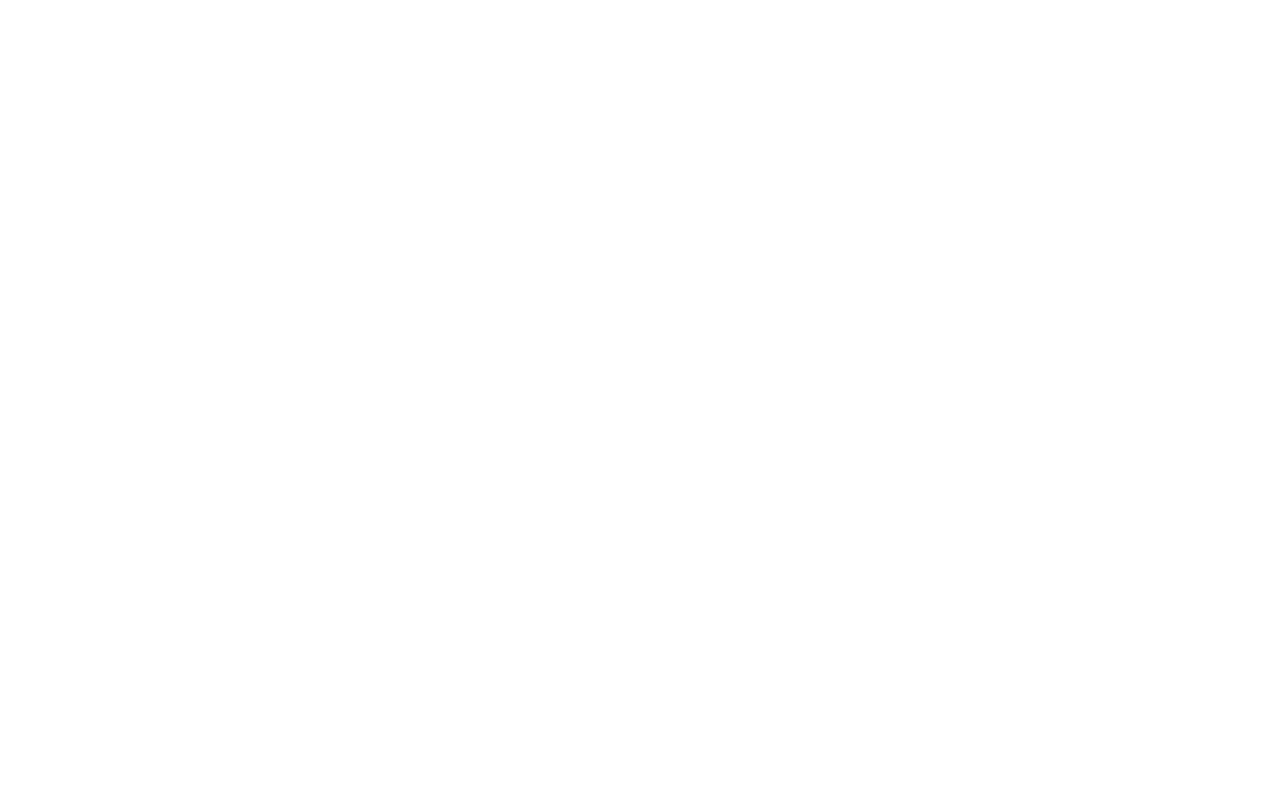
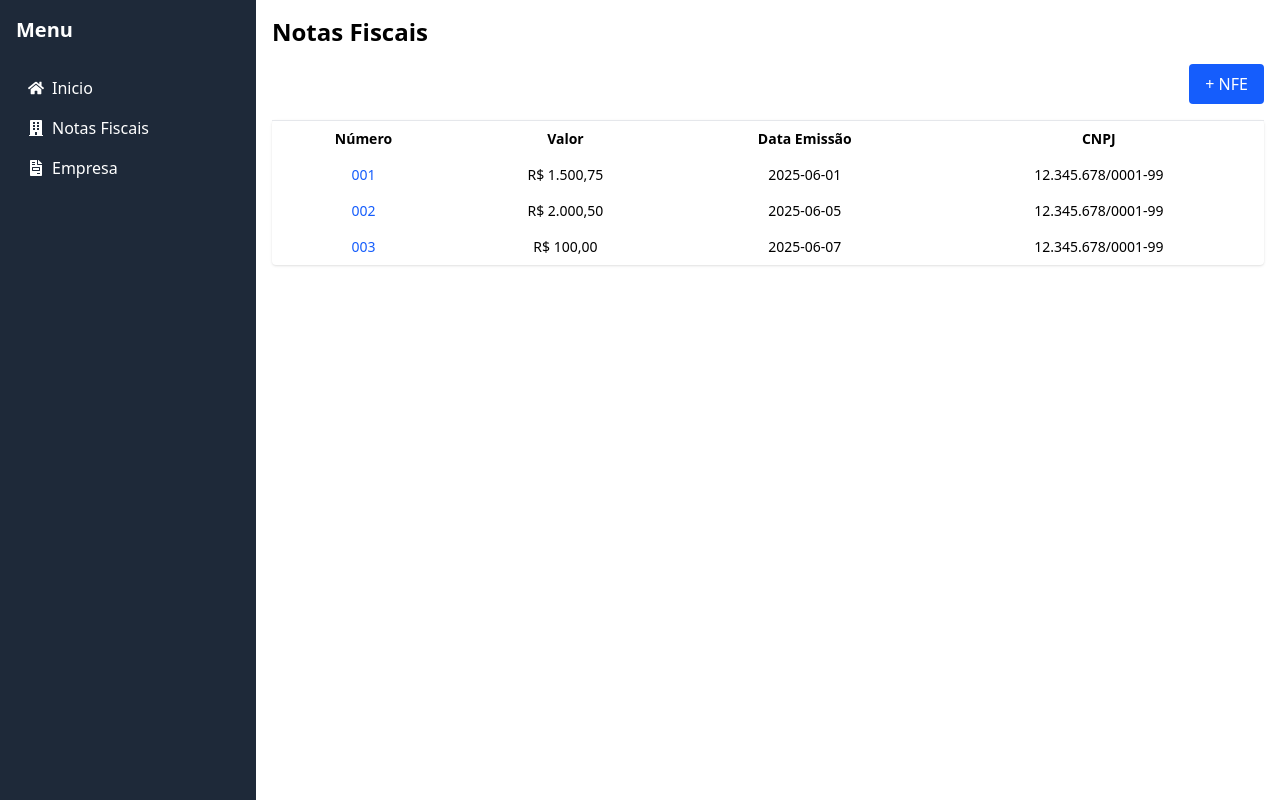
Before and after one commit to luizolivas/antecipacao-recebiveis, a React (Vite) app in the folder antecipacao-recebiveis-frontend/: page /lista-notas-fiscais in a window 1280 px wide. Before the commit this address had no page. Built offline with nearby package versions, Linux system fonts and the light colour scheme.

Commit message:
feat: implementa telas para listagem e criação de NFE

```diff
--- a/antecipacao-recebiveis-frontend/src/components/NfeCard.tsx
+++ b/antecipacao-recebiveis-frontend/src/components/NfeCard.tsx
@@ -1,13 +1,23 @@
-import { useState, type FunctionComponent } from "react";
+import { useEffect, useState, type FunctionComponent } from "react";
 import type { Nfe } from "../types/Nfe";
+import { useParams } from "react-router-dom";
 
 const NfeCard: FunctionComponent = () =>{
 
     const [nfe,setNfe] = useState<Nfe>({
+        id: 0,
         numero: '',
         valor: 0,
         dataVencimento: '',
     })
+
+    const { id } = useParams();
+
+    useEffect(() =>{
+        if(id) {
+
+        }
+    }, [id])
 
 
     const handleChange = (e: React.ChangeEvent<HTMLInputElement>) => {
@@ -55,7 +65,7 @@
             </div>
 
             <button className="mt-4 bg-blue-600 text-white px-4 py-2 rounded">
-                Salvar
+                {id ? 'Atualizar' : 'Salvar'}
             </button>
         </div>
     )
--- /dev/null
+++ b/antecipacao-recebiveis-frontend/src/components/NfeTable.tsx
@@ -0,0 +1,70 @@
+import { useNavigate } from "react-router-dom";
+
+const nfeList = [
+  {
+    id: 1,
+    numero: "001",
+    valor: 1500.75,
+    dataEmissao: "2025-06-01",
+    cnpjEmpresa: "12.345.678/0001-99",
+  },
+  {
+    id: 2,
+    numero: "002",
+    valor: 2000.5,
+    dataEmissao: "2025-06-05",
+    cnpjEmpresa: "12.345.678/0001-99",
+  },
+  {
+    id: 3,
+    numero: "003",
+    valor: 100.0,
+    dataEmissao: "2025-06-07",
+    cnpjEmpresa: "12.345.678/0001-99",
+  },
+];
+
+const NfeTable = () => {
+
+    const navigate = useNavigate();
+
+    const handleEdit = (id: number) => {
+        navigate(`/notas-fiscais/${id}/editar`);
+    };
+  return (
+    <table className="min-w-full bg-white rounded shadow border-t border-gray-200 text-sm">
+      <thead>
+        <tr>
+          <th className="text-center px-4 py-2">Número</th>
+          <th className="text-center px-4 py-2">Valor</th>
+          <th className="text-center px-4 py-2">Data Emissão</th>
+          <th className="text-center px-4 py-2">CNPJ</th>
+        </tr>
+      </thead>
+      <tbody>
+        {nfeList.map((item) => (
+          <tr key={item.id}>
+            <td className="text-center px-4 py-2">
+            <button
+                onClick={() => handleEdit(item.id)}
+                className="text-blue-600 font-medium hover:underline cursor-pointer"
+            >
+                {item.numero}
+            </button>
+            </td>
+            <td className="text-center px-4 py-2">
+              {item.valor.toLocaleString("pt-BR", {
+                style: "currency",
+                currency: "BRL",
+              })}
+            </td>
+            <td className="text-center px-4 py-2">{item.dataEmissao}</td>
+            <td className="text-center px-4 py-2">{item.cnpjEmpresa}</td>
+          </tr>
+        ))}
+      </tbody>
+    </table>
+  );
+};
+
+export default NfeTable;
--- a/antecipacao-recebiveis-frontend/src/components/SideBar.tsx
+++ b/antecipacao-recebiveis-frontend/src/components/SideBar.tsx
@@ -23,7 +23,7 @@
                     <FaHome />
                     Inicio
                     </Link>
-                    <Link to={'/notas-fiscais'} className="flex items-center gap-2 hover:bg-gray-700 rounded px-3 py-2">
+                    <Link to={'/lista-notas-fiscais'} className="flex items-center gap-2 hover:bg-gray-700 rounded px-3 py-2">
                     <FaBuilding />
                     Notas Fiscais
                     </Link>
--- a/antecipacao-recebiveis-frontend/src/pages/Home.tsx
+++ b/antecipacao-recebiveis-frontend/src/pages/Home.tsx
@@ -1,4 +1,4 @@
-function Home() {
+const Home = () => {
 
   return (
  <div className="min-h-screen bg-gradient-to-tr from-gray-600 to-black flex flex-col items-center justify-center p-6">
--- /dev/null
+++ b/antecipacao-recebiveis-frontend/src/pages/ListNfe.tsx
@@ -0,0 +1,21 @@
+import { Link } from "react-router-dom";
+import NfeTable from "../components/NfeTable";
+
+const ListNfe = () => {
+  return (
+    <div className="p-4">
+      <h1 className="text-2xl font-bold mb-4">Notas Fiscais</h1>
+      <div className="flex justify-end mb-4">
+        <Link
+          to="/notas-fiscais/nova"
+          className="bg-blue-600 text-white px-4 py-2 rounded hover:bg-blue-700"
+        >
+          + NFE
+        </Link>
+      </div>
+      <NfeTable />
+    </div>
+  );
+};
+
+export default ListNfe;
--- a/antecipacao-recebiveis-frontend/src/pages/NewNfe.tsx
+++ b/antecipacao-recebiveis-frontend/src/pages/NfeScreen.tsx
@@ -3,13 +3,13 @@
 
 
 
-function NfeScreen() {
+const NfeScreen = () => {
 
   return (
     <div className="max-w-2xl mx-auto bg-white shadow rounded-lg p-6">
       <h1 className="text-2xl font-bold mb-4">Cadastre sua Nota Fiscal</h1>
         <NfeCard></NfeCard>
-        <Link to={'/'}>Voltar</Link>
+        <Link to={'/lista-notas-fiscais'}>Voltar</Link>
     </div>
   )
 }
--- a/antecipacao-recebiveis-frontend/src/pages/RegisterEntreprise.tsx
+++ b/antecipacao-recebiveis-frontend/src/pages/RegisterEntreprise.tsx
@@ -3,7 +3,7 @@
 
 
 
-function RegisterEntreprise() {
+const RegisterEntreprise = () => {
 
   return (
     <div className="max-w-2xl mx-auto bg-white shadow rounded-lg p-6">
--- a/antecipacao-recebiveis-frontend/src/routes/AppRoutes.tsx
+++ b/antecipacao-recebiveis-frontend/src/routes/AppRoutes.tsx
@@ -1,8 +1,9 @@
 import { BrowserRouter, Routes, Route } from 'react-router-dom'
 import Home from '../pages/Home'
-import NfeScreen from '../pages/NewNfe'
+import NfeScreen from '../pages/NfeScreen'
 import SideBar from '../components/SideBar'
 import RegisterEntreprise from '../pages/RegisterEntreprise'
+import ListNfe from '../pages/ListNfe'
 
 
 const AppRoutes = () => {
@@ -11,7 +12,9 @@
       <Routes>
         <Route path="/" element={<SideBar />}>
           <Route index element={<Home />} />
-          <Route path="/notas-fiscais" element={<NfeScreen />} />
+          <Route path="/lista-notas-fiscais" element={<ListNfe />} />
+          <Route path="/notas-fiscais/nova" element={<NfeScreen />} />
+          <Route path="/notas-fiscais/:id/editar" element={<NfeScreen />} />
           <Route path="/empresa" element={<RegisterEntreprise />} />
         </Route>
 
--- a/antecipacao-recebiveis-frontend/src/types/Nfe.ts
+++ b/antecipacao-recebiveis-frontend/src/types/Nfe.ts
@@ -1,4 +1,5 @@
 export interface Nfe {
+  id: number
   numero: string
   valor: number
   dataVencimento: string
```
